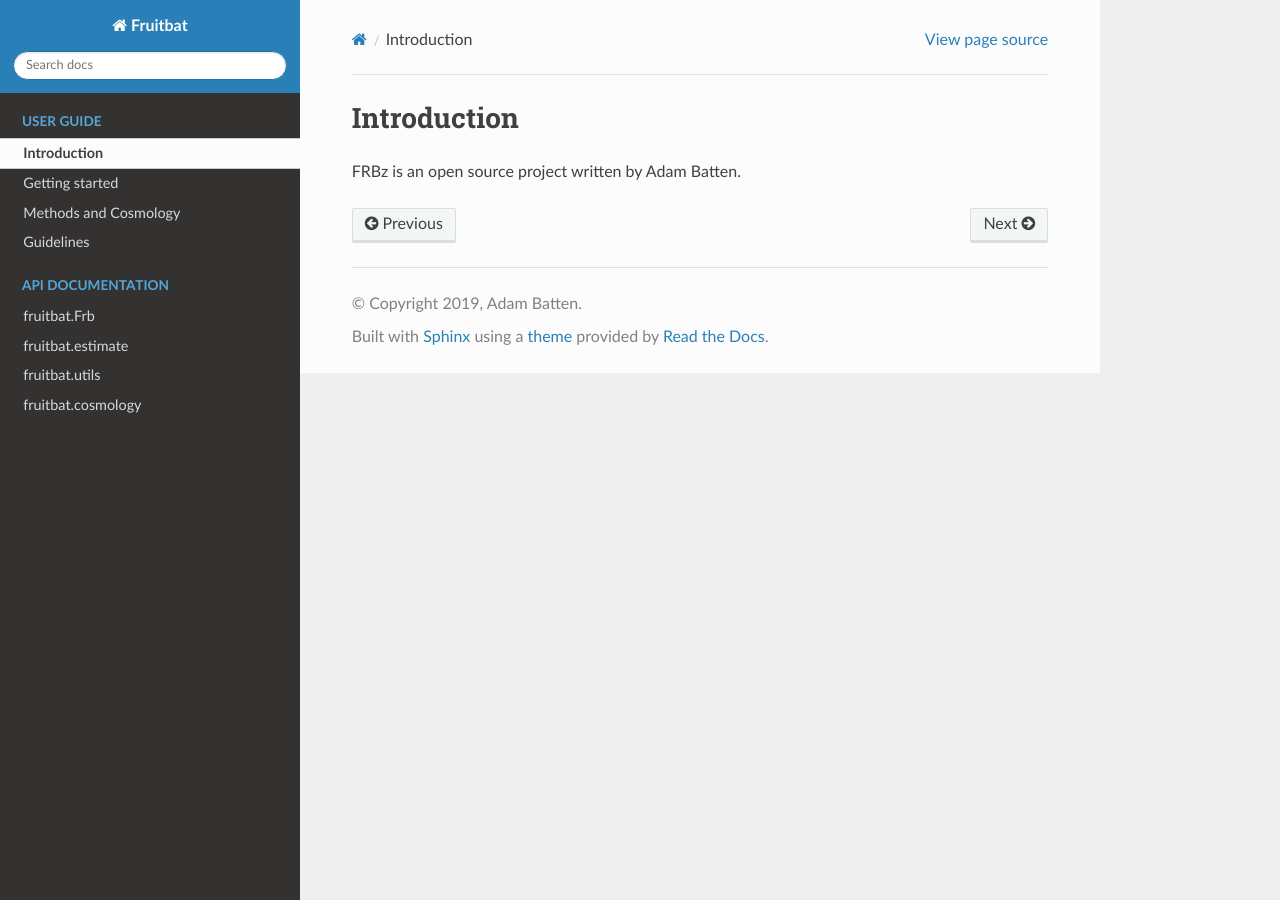
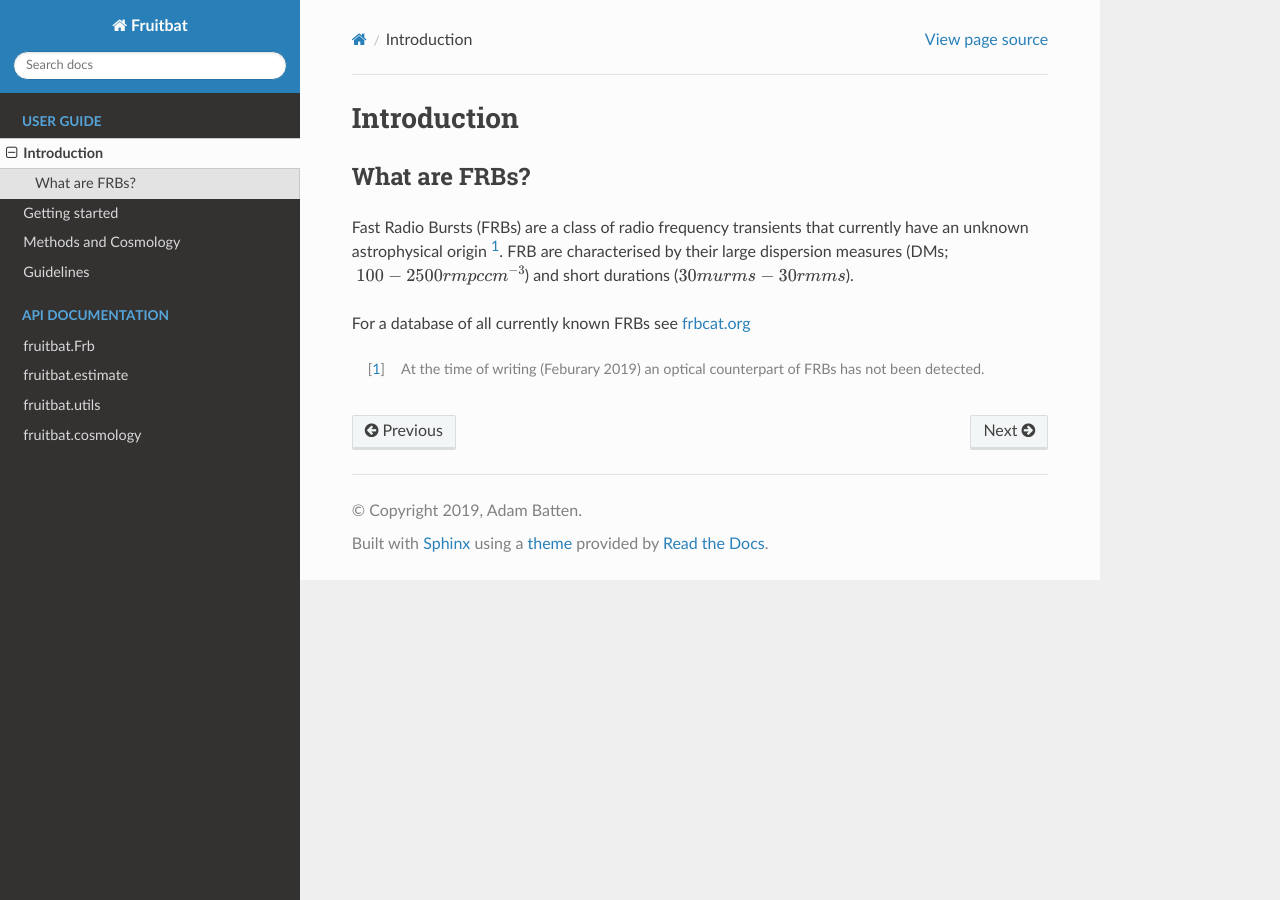
Before and after one commit to abatten/fruitbat, a Sphinx documentation site: the page built from docs/source/user_guide/introduction.rst, in a window 1280 px wide. Built offline with Sphinx 7.4.7 and the Read the Docs theme 2.0.0, drawn with Linux system fonts in a browser that asks for light colours.

Commit message:
Added explanation of FRBs to introduction

```diff
--- a/docs/source/user_guide/introduction.rst
+++ b/docs/source/user_guide/introduction.rst
@@ -1,4 +1,17 @@
 Introduction
 ============
 
-FRBz is an open source project written by Adam Batten.
+What are FRBs?
+--------------
+Fast Radio Bursts (FRBs) are a class of radio frequency transients that
+currently have an unknown astrophysical origin [1]_. FRB are characterised by
+their large dispersion measures (DMs; :math:`~100 - 2500 \\rm{pc \\cm^{-3}}`)
+and short durations (:math:`30 \\mu \\rm{s} - 30 \\rm{ms}`).
+
+For a database of all currently known FRBs see `frbcat.org`_
+
+.. _frbcat.org: http://frbcat.org/
+
+
+.. [1] At the time of writing (Feburary 2019) an optical counterpart of FRBs
+    has not been detected.
```
